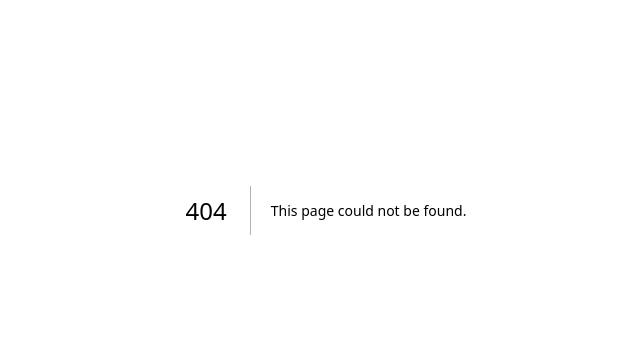
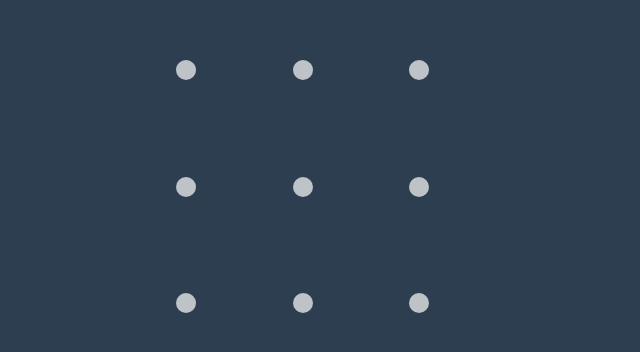
Before and after one commit to IsaacRay/ray-hefner, a Next.js app: page /pattern in a window 1280 px wide. Before the commit this address had no page. Shown: the part 190-542 px from the top of the page, without its empty margins (314-954 px from the left). Built offline with nearby package versions, Linux system fonts and the light colour scheme.

Commit message:
adding security

```diff
--- /dev/null
+++ b/src/app/pattern/page.js
@@ -0,0 +1,283 @@
+
+"use client"
+import { useEffect, useRef, useState } from 'react';
+
+export default function PatternAuthentication() {
+  const patternContainerRef = useRef(null);
+  const canvasRef = useRef(null);
+  const [dots, setDots] = useState([]);
+  const [pattern, setPattern] = useState([]);
+  const [isDrawing, setIsDrawing] = useState(false);
+  const [lastDot, setLastDot] = useState(null);
+  const [message, setMessage] = useState(''); // State for the message
+
+  // Define the correct pattern (sequence of indices)
+  const correctPattern = [3,6,7,8]; // Example pattern
+
+  useEffect(() => {
+    const initializeDots = () => {
+      const tempDots = [];
+      for (let i = 0; i < 9; i++) {
+        tempDots.push({ index: i, active: false });
+      }
+      setDots(tempDots);
+    };
+
+    initializeDots();
+  }, []);
+
+  useEffect(() => {
+    const canvas = canvasRef.current;
+    const ctx = canvas.getContext('2d');
+    ctx.lineCap = 'round';
+    ctx.lineJoin = 'round';
+    ctx.strokeStyle = '#3498db';
+    ctx.lineWidth = 5;
+  }, []);
+
+  useEffect(() => {
+    // Attach global event listeners for mouseup and touchend
+    const handleGlobalMouseUp = () => {
+      if (isDrawing) {
+        handleEnd();
+      }
+    };
+
+    const handleGlobalTouchEnd = () => {
+      if (isDrawing) {
+        handleEnd();
+      }
+    };
+
+    window.addEventListener('mouseup', handleGlobalMouseUp);
+    window.addEventListener('touchend', handleGlobalTouchEnd);
+
+    return () => {
+      window.removeEventListener('mouseup', handleGlobalMouseUp);
+      window.removeEventListener('touchend', handleGlobalTouchEnd);
+    };
+  }, [isDrawing, pattern]);
+
+  const getDotPosition = (dotElement) => {
+    const rect = dotElement.getBoundingClientRect();
+    const containerRect = patternContainerRef.current.getBoundingClientRect();
+    return {
+      x: rect.left + rect.width / 2 - containerRect.left,
+      y: rect.top + rect.height / 2 - containerRect.top,
+    };
+  };
+
+  const drawLine = (from, to) => {
+    const ctx = canvasRef.current.getContext('2d');
+    ctx.beginPath();
+    ctx.moveTo(from.x, from.y);
+    ctx.lineTo(to.x, to.y);
+    ctx.stroke();
+  };
+
+  const clearCanvas = () => {
+    const ctx = canvasRef.current.getContext('2d');
+    ctx.clearRect(0, 0, canvasRef.current.width, canvasRef.current.height);
+  };
+
+  const handleStart = (e) => {
+    e.preventDefault();
+    setIsDrawing(true);
+    setPattern([]);
+    clearCanvas();
+    setMessage(''); // Clear any existing message
+
+    const pos = getEventPosition(e);
+    const dot = getDotAtPosition(pos);
+    if (dot !== null) {
+      activateDot(dot);
+    }
+  };
+
+  const handleMove = (e) => {
+    if (!isDrawing) return;
+    e.preventDefault();
+    const pos = getEventPosition(e);
+    const dot = getDotAtPosition(pos);
+    if (dot && !pattern.includes(dot.index)) {
+      activateDot(dot);
+      if (lastDot !== null) {
+        const from = getDotPosition(
+          patternContainerRef.current.querySelector(`.dot[data-index="${lastDot}"]`)
+        );
+        const to = getDotPosition(
+          patternContainerRef.current.querySelector(`.dot[data-index="${dot.index}"]`)
+        );
+        drawLine(from, to);
+      }
+    }
+  };
+
+  const handleEnd = () => {
+    if (!isDrawing) return;
+    setIsDrawing(false);
+    if (pattern.length > 0) {
+      verifyPattern();
+    }
+  };
+
+  const activateDot = (dot) => {
+    setDots((prevDots) =>
+      prevDots.map((d) =>
+        d.index === dot.index ? { ...d, active: true } : d
+      )
+    );
+    setPattern((prevPattern) => [...prevPattern, dot.index]);
+    setLastDot(dot.index);
+  };
+
+  const getEventPosition = (e) => {
+    const rect = patternContainerRef.current.getBoundingClientRect();
+    if (e.touches) {
+      return {
+        x: e.touches[0].clientX - rect.left,
+        y: e.touches[0].clientY - rect.top,
+      };
+    } else {
+      return {
+        x: e.clientX - rect.left,
+        y: e.clientY - rect.top,
+      };
+    }
+  };
+
+  const getDotAtPosition = (pos) => {
+    const dotElements = patternContainerRef.current.querySelectorAll('.dot');
+    for (let dotElement of dotElements) {
+      const dotPos = getDotPosition(dotElement);
+      const dx = pos.x - dotPos.x;
+      const dy = pos.y - dotPos.y;
+      const distance = Math.sqrt(dx * dx + dy * dy);
+      if (distance <= 20) {
+        return { index: parseInt(dotElement.dataset.index) };
+      }
+    }
+    return null;
+  };
+
+  const verifyPattern = () => {
+    if (arraysEqual(pattern, correctPattern)) {
+      window.location.href = '/?p=kice'; // Redirect to the home page
+    } else {
+      setMessage('Incorrect Pattern. Try again.');
+      setTimeout(resetPattern, 1000);
+    }
+  };
+
+  const resetPattern = () => {
+    clearCanvas();
+    setPattern([]);
+    setLastDot(null);
+    setDots((prevDots) =>
+      prevDots.map((d) => ({ ...d, active: false }))
+    );
+    setMessage(''); // Clear the message after reset
+  };
+
+  const arraysEqual = (a, b) => {
+    if (a.length !== b.length) return false;
+    for (let i = 0; i < a.length; i++) {
+      if (a[i] !== b[i]) return false;
+    }
+    return true;
+  };
+
+  return (
+    <div className="container">
+      <div className="pattern-wrapper">
+        <div
+          id="pattern-container"
+          ref={patternContainerRef}
+          onMouseDown={handleStart}
+          onMouseMove={handleMove}
+          onTouchStart={handleStart}
+          onTouchMove={handleMove}
+          // Removed onMouseUp and onTouchEnd from here
+        >
+          {dots.map((dot) => (
+            <div
+              key={dot.index}
+              className={`dot ${dot.active ? 'active' : ''}`}
+              data-index={dot.index}
+            ></div>
+          ))}
+        </div>
+        <canvas id="canvas" ref={canvasRef} width="300" height="300"></canvas>
+        <div id="message">{message}</div> {/* Display message from state */}
+      </div>
+
+      <style jsx>{`
+        .container {
+          display: flex;
+          justify-content: center;
+          align-items: center;
+          height: 100vh;
+          background-color: #2c3e50;
+        }
+        .pattern-wrapper {
+          position: relative;
+        }
+        #pattern-container {
+          position: relative;
+          width: 300px;
+          height: 300px;
+          display: grid;
+          grid-template: repeat(3, 1fr) / repeat(3, 1fr);
+          gap: 50px;
+          touch-action: none; /* Prevent default touch behaviors */
+        }
+        .dot {
+          width: 20px;
+          height: 20px;
+          background-color: #bdc3c7;
+          border-radius: 50%;
+          position: relative;
+          z-index: 2;
+          transition: background-color 0.3s;
+        }
+        .dot.active {
+          background-color: #3498db;
+        }
+        #canvas {
+          position: absolute;
+          top: 0;
+          left: 0;
+          z-index: 1;
+        }
+        #message {
+          position: absolute;
+          top: 320px;
+          text-align: center;
+          color: #ecf0f1;
+          width: 100%;
+          font-size: 18px;
+          font-weight: bold;
+        }
+        @media (max-width: 400px) {
+          #pattern-container {
+            width: 250px;
+            height: 250px;
+            gap: 40px;
+          }
+          #canvas {
+            width: 250px;
+            height: 250px;
+          }
+          .dot {
+            width: 18px;
+            height: 18px;
+          }
+          #message {
+            top: 280px;
+            font-size: 16px;
+          }
+        }
+      `}</style>
+    </div>
+  );
+}
```
